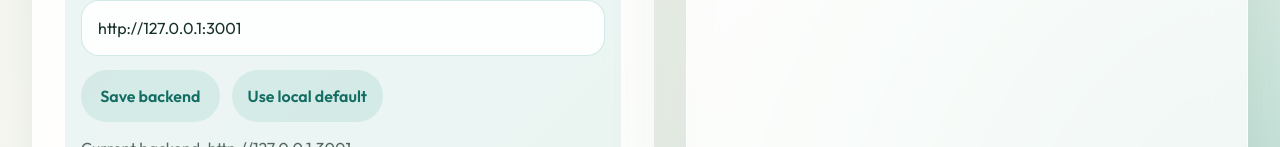
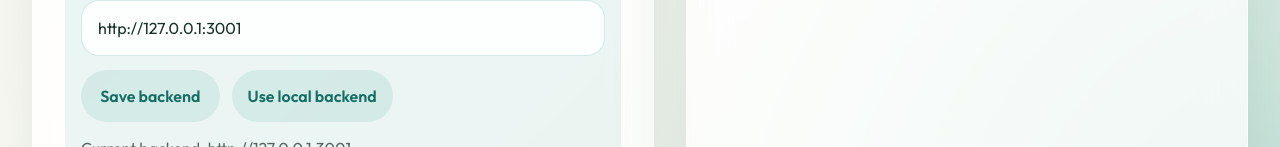
Before and after one commit to rokeshramesh06-lgtm/figma, a React (Vite) app: page / in a window 1280 px wide. Shown: the part 805-952 px from the top of the page. Built offline with nearby package versions, Linux system fonts and the light colour scheme.

Commit message:
Handle Vercel frontend without backend

```diff
--- a/src/App.jsx
+++ b/src/App.jsx
@@ -1,7 +1,12 @@
 import { useEffect, useMemo, useRef, useState } from "react";
 import { io } from "socket.io-client";
 import { apiRequest } from "./api.js";
-import { getServerOrigin, setStoredServerOrigin } from "./config.js";
+import {
+  fallbackLocalServerOrigin,
+  getServerOrigin,
+  isHostedVercelFrontend,
+  setStoredServerOrigin,
+} from "./config.js";
 import AuthScreen from "./components/AuthScreen.jsx";
 import CallPanel from "./components/CallPanel.jsx";
 import ConversationPane from "./components/ConversationPane.jsx";
@@ -107,6 +112,7 @@ export default function App() {
   const remoteVideoRef = useRef(null);
 
   const onlineUserSet = useMemo(() => new Set(onlineUserIds), [onlineUserIds]);
+  const hostedOnVercel = isHostedVercelFrontend();
   const activeConversation = useMemo(
     () => conversations.find((conversation) => conversation.id === activeConversationId) || null,
     [activeConversationId, conversations],
@@ -353,7 +359,7 @@ export default function App() {
   }
 
   useEffect(() => {
-    if (!token) {
+    if (!token || !serverOrigin) {
       return undefined;
     }
 
@@ -400,10 +406,10 @@ export default function App() {
     return () => {
       ignore = true;
     };
-  }, [token]);
+  }, [serverOrigin, token]);
 
   useEffect(() => {
-    if (!token) {
+    if (!token || !serverOrigin) {
       return undefined;
     }
 
@@ -522,7 +528,7 @@ export default function App() {
     : false;
 
   useEffect(() => {
-    if (!token || !activeConversationId || hasMessagesLoaded) {
+    if (!token || !serverOrigin || !activeConversationId || hasMessagesLoaded) {
       return undefined;
     }
 
@@ -554,7 +560,7 @@ export default function App() {
     return () => {
       ignore = true;
     };
-  }, [activeConversationId, hasMessagesLoaded, token]);
+  }, [activeConversationId, hasMessagesLoaded, serverOrigin, token]);
 
   async function handleAuthSubmit(form) {
     setIsAuthBusy(true);
@@ -737,15 +743,18 @@ export default function App() {
     setCallState((current) => ({ ...current, videoEnabled: videoTrack.enabled }));
   }
 
-  if (!session?.token || !session.user) {
+  if (!session?.token || !session.user || !serverOrigin) {
     return (
       <AuthScreen
+        defaultServerOrigin={fallbackLocalServerOrigin}
         error={authError}
+        isHostedOnVercel={hostedOnVercel}
         isBusy={isAuthBusy}
         mode={authMode}
         onModeChange={setAuthMode}
         onSaveServerOrigin={handleSaveServerOrigin}
         onSubmit={handleAuthSubmit}
+        requiresServerOrigin={!serverOrigin}
         serverOrigin={serverOrigin}
       />
     );
--- a/src/api.js
+++ b/src/api.js
@@ -4,6 +4,10 @@ export async function apiRequest(path, options = {}) {
   const { token, method = "GET", body, headers = {} } = options;
   let response;
   const requestUrl = buildServerUrl(path);
+
+  if (!requestUrl) {
+    throw new Error("Set the backend URL on the sign-in screen before making requests.");
+  }
 
   try {
     response = await fetch(requestUrl, {
--- a/src/components/AuthScreen.jsx
+++ b/src/components/AuthScreen.jsx
@@ -7,11 +7,14 @@ const initialForm = {
 };
 
 export default function AuthScreen({
+  defaultServerOrigin,
   mode,
   onModeChange,
   onSubmit,
   isBusy,
+  isHostedOnVercel,
   error,
+  requiresServerOrigin,
   serverOrigin,
   onSaveServerOrigin,
 }) {
@@ -48,7 +51,7 @@ export default function AuthScreen({
   }
 
   function handleUseLocalServer() {
-    const savedServerOrigin = onSaveServerOrigin("");
+    const savedServerOrigin = onSaveServerOrigin(defaultServerOrigin);
     setServerOriginDraft(savedServerOrigin);
     setServerOriginMessage(`Backend reset to ${savedServerOrigin}`);
   }
@@ -111,7 +114,13 @@ export default function AuthScreen({
 
           {error ? <p className="form-error">{error}</p> : null}
 
-          <button className="primary-button" disabled={isBusy} type="submit">
+          {requiresServerOrigin ? (
+            <p className="form-error">
+              Set a backend URL before signing in or signing up.
+            </p>
+          ) : null}
+
+          <button className="primary-button" disabled={isBusy || requiresServerOrigin} type="submit">
             {isBusy ? "Please wait..." : mode === "signup" ? "Create account" : "Sign in"}
           </button>
         </form>
@@ -129,6 +138,13 @@ export default function AuthScreen({
           <p className="subtle-copy">
             If sign up hits the wrong server, point the app to the backend that is actually running.
           </p>
+
+          {isHostedOnVercel ? (
+            <p className="server-warning">
+              This frontend is running on Vercel. For this project, the backend is not automatically
+              available on the same URL, so you need to enter a separate backend origin.
+            </p>
+          ) : null}
 
           <label className="field">
             <span>Server</span>
@@ -149,11 +165,13 @@ export default function AuthScreen({
               Save backend
             </button>
             <button className="icon-button" onClick={handleUseLocalServer} type="button">
-              Use local default
+              Use local backend
             </button>
           </div>
 
-          <p className="server-copy">Current backend: {serverOrigin}</p>
+          <p className="server-copy">
+            Current backend: {serverOrigin || "Not configured yet"}
+          </p>
           {serverOriginMessage ? <p className="server-copy">{serverOriginMessage}</p> : null}
         </section>
       </section>
--- a/src/config.js
+++ b/src/config.js
@@ -47,6 +47,14 @@ export function setStoredServerOrigin(value) {
   window.localStorage.removeItem(serverOriginStorageKey);
 }
 
+export function isHostedVercelFrontend() {
+  if (typeof window === "undefined") {
+    return false;
+  }
+
+  return window.location.hostname.endsWith(".vercel.app");
+}
+
 function inferServerOrigin() {
   const queryServerOrigin = getServerOriginFromQuery();
   if (queryServerOrigin) {
@@ -71,9 +79,15 @@ function inferServerOrigin() {
   const isLocalhost = hostname === "localhost" || hostname === "127.0.0.1";
   const isFileProtocol = protocol === "file:";
   const isGitHubPages = hostname.endsWith("github.io");
+  const isVercelFrontend = hostname.endsWith(".vercel.app");
 
   if (isFileProtocol || isGitHubPages) {
     return fallbackLocalServerOrigin;
+  }
+
+  // This project's backend is not automatically deployed with the Vite frontend on Vercel.
+  if (isVercelFrontend) {
+    return "";
   }
 
   if (isLocalhost && port !== "3001") {
@@ -93,5 +107,9 @@ export function buildServerUrl(path) {
     return path;
   }
 
+  if (!serverOrigin) {
+    return "";
+  }
+
   return `${serverOrigin}${path}`;
 }
--- a/src/styles.css
+++ b/src/styles.css
@@ -157,6 +157,14 @@ button {
   display: grid;
   gap: 0.9rem;
   padding: 1rem;
+}
+
+.server-warning {
+  background: rgba(227, 116, 0, 0.12);
+  border-radius: 16px;
+  color: #a35500;
+  margin: 0;
+  padding: 0.85rem 1rem;
 }
 
 .server-actions {
```
Also changed, not shown: 1 other file (tests, documents, lock files or other folders).
